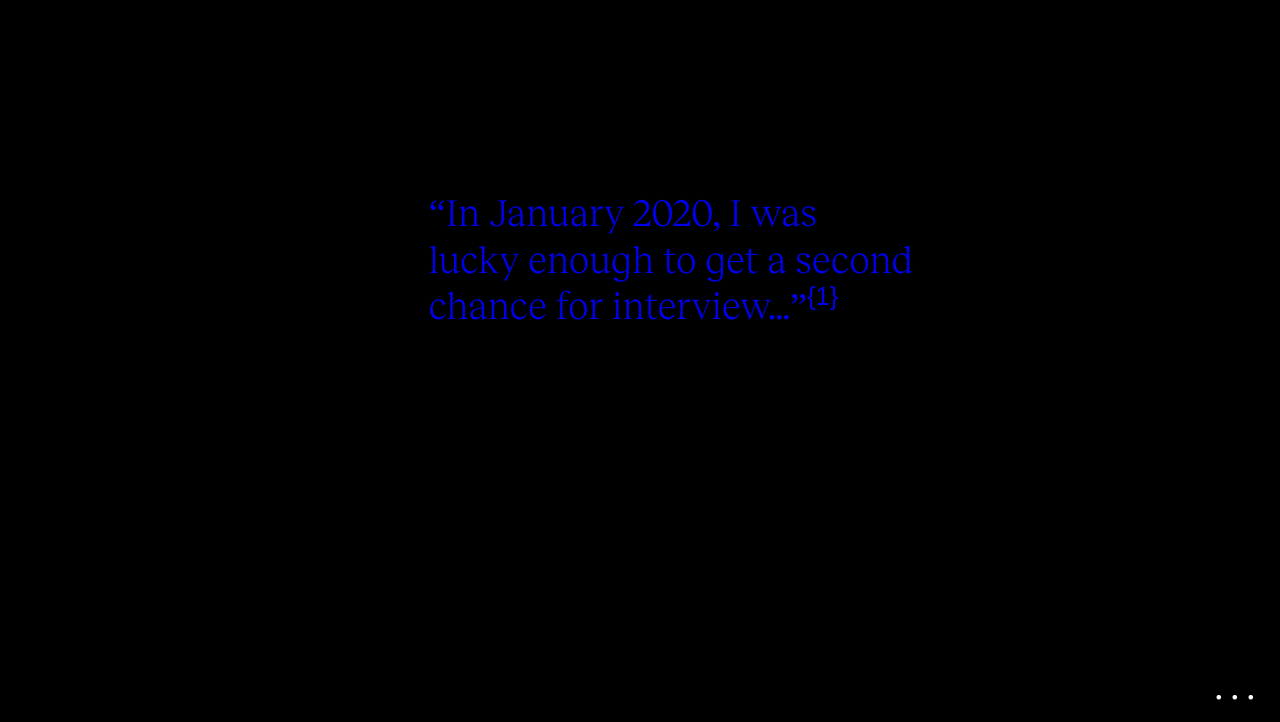
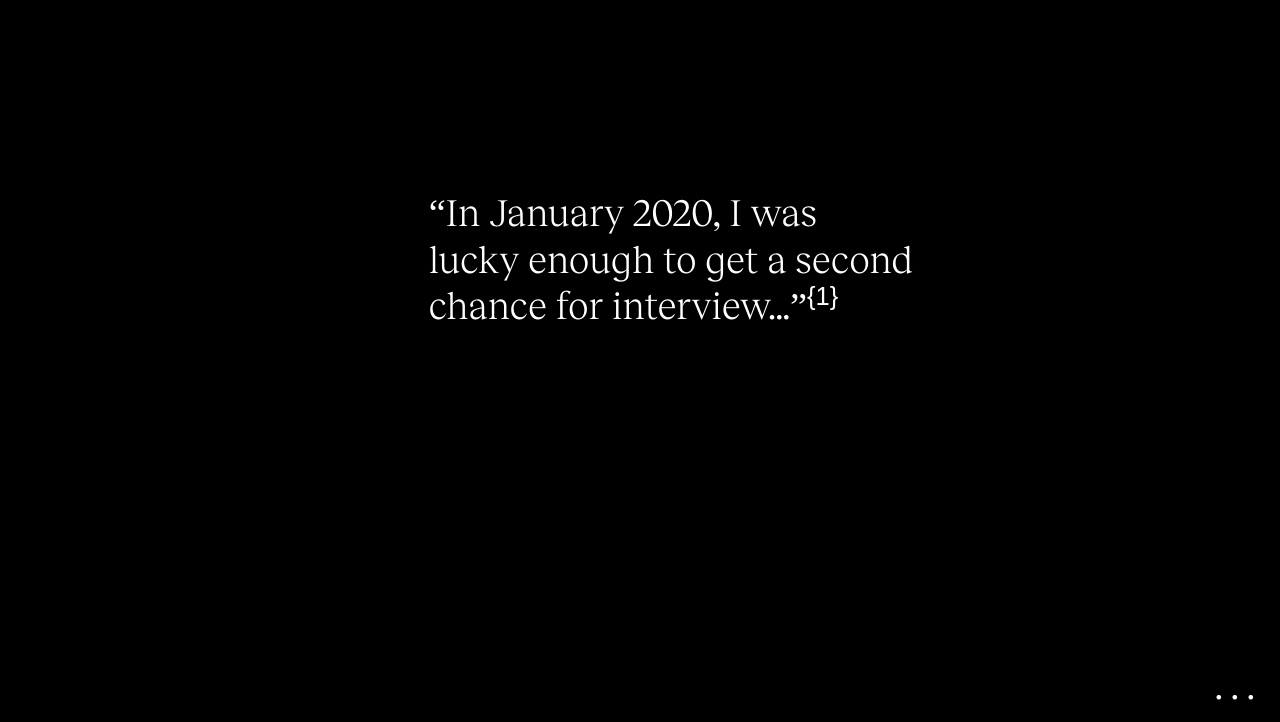
Before and after one commit to lis874/self-, a plain HTML site: page index.html in a window 1280 px wide. Shown: the part 78-800 px from the top of the page. Drawn offline with Linux system fonts and the light colour scheme; a web font is replaced by a local one.

Commit message:
css update

```diff
--- a/assets/main.css
+++ b/assets/main.css
@@ -24,16 +24,20 @@ body {
 }
 
 a:link {
-/*  color: white;*/
+  color: white;
   text-decoration: none;
+  background-color: none;
 }
 
 a:visited {
   color: white;
+  text-decoration: none;
+  background-color: none;
 }
 
 a:hover {
   text-decoration: none;
+  background-color: none;
   color:#809fff;
   cursor: pointer;
   transition: 1s;
```
Also changed, not shown: 1 other file.
